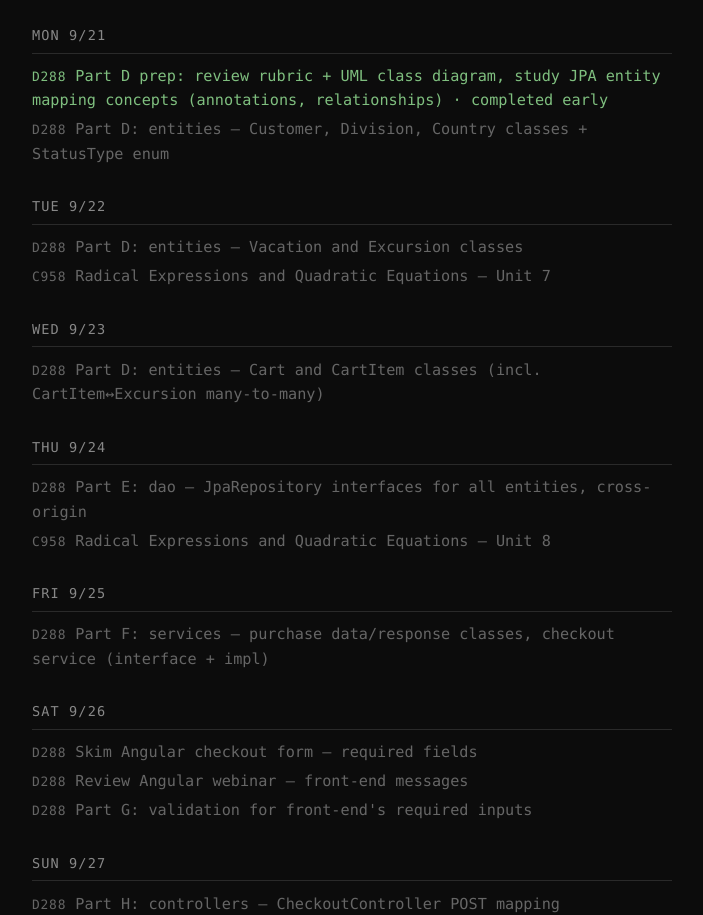
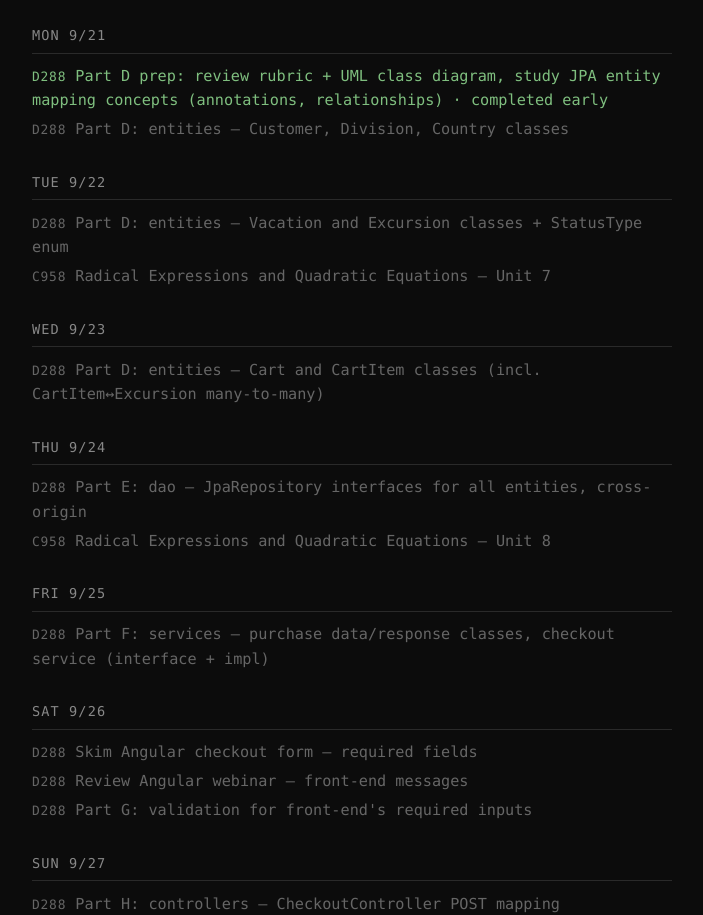
Before and after one commit to philipabbyad/personal-website, a website: page study-tracker/index.html in a window 1280 px wide. Shown: the part 1153-2068 px from the top of the page, without its empty margins (288-991 px from the left). Drawn offline with Linux system fonts and the light colour scheme.

Commit message:
chore(study-tracker): sync published schedule page

```diff
--- a/study-tracker/index.html
+++ b/study-tracker/index.html
@@ -76,11 +76,11 @@
   <div class="day">
     <div class="day-header">Mon 9/21</div>
     <div class="item item-done"><span class="tag">D288</span> Part D prep: review rubric + UML class diagram, study JPA entity mapping concepts (annotations, relationships) <span class="sep">·</span> completed early</div>
-    <div class="item item-open"><span class="tag">D288</span> Part D: entities — Customer, Division, Country classes + StatusType enum</div>
+    <div class="item item-open"><span class="tag">D288</span> Part D: entities — Customer, Division, Country classes</div>
   </div>
   <div class="day">
     <div class="day-header">Tue 9/22</div>
-    <div class="item item-open"><span class="tag">D288</span> Part D: entities — Vacation and Excursion classes</div>
+    <div class="item item-open"><span class="tag">D288</span> Part D: entities — Vacation and Excursion classes + StatusType enum</div>
     <div class="item item-open"><span class="tag">C958</span> Radical Expressions and Quadratic Equations — Unit 7</div>
   </div>
   <div class="day">
```
